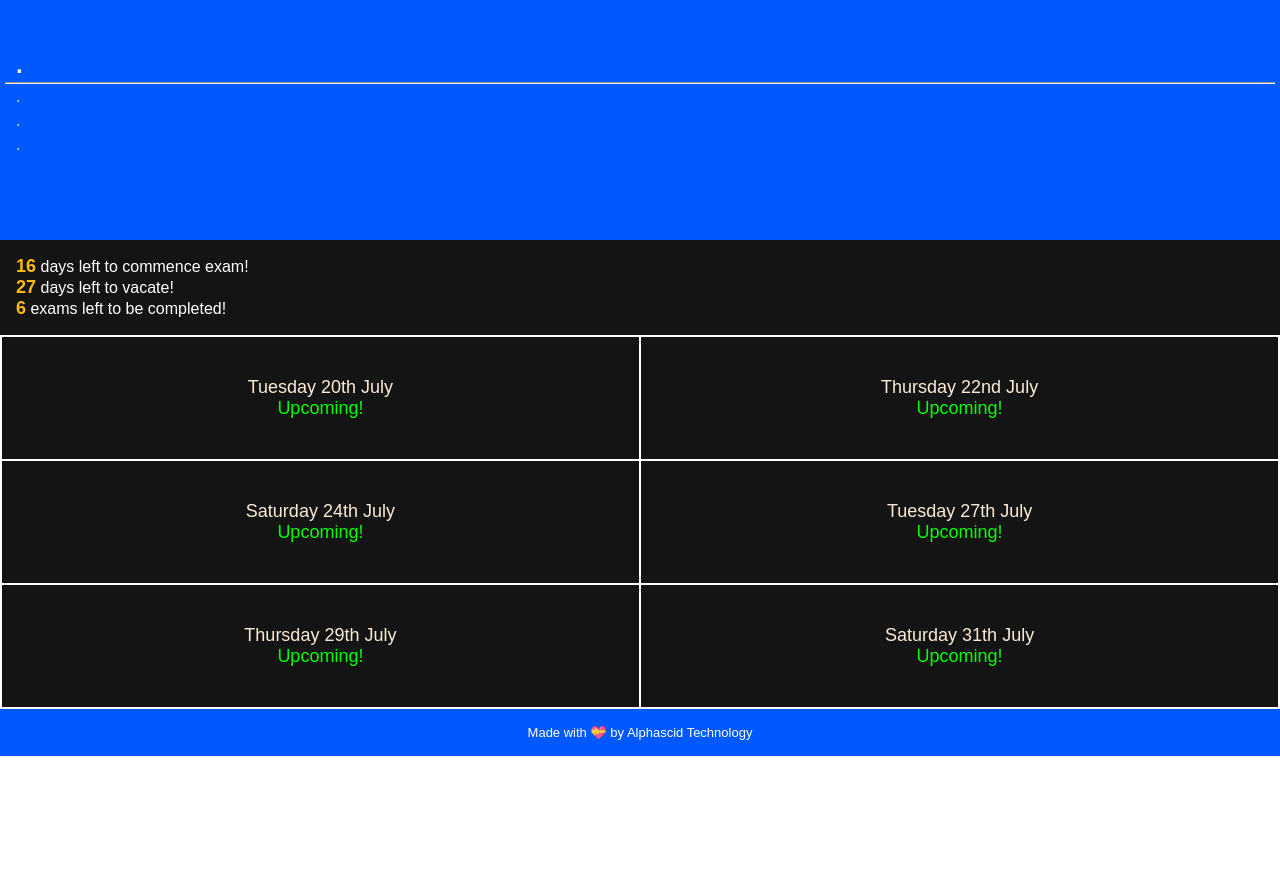
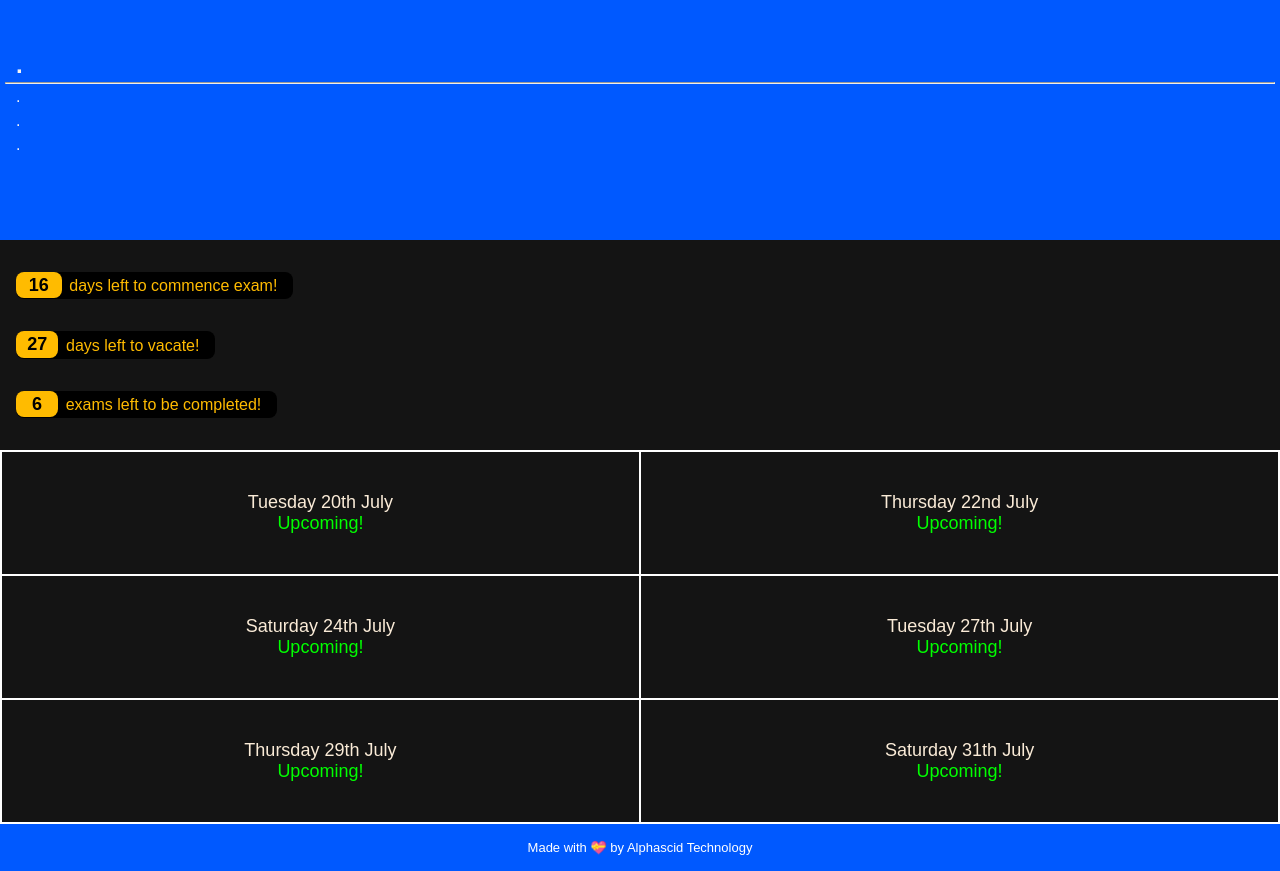
Before and after one commit to ercodr/exam, a plain HTML site: page index.html in a window 1280 px wide. Before the commit the page ends 800 px from the top, so only its background shows below. Drawn offline with Linux system fonts and the light colour scheme.

Commit message:
Add files via upload

```diff
--- a/index.css
+++ b/index.css
@@ -82,8 +82,37 @@
 
 .daysLeft{
     font-weight: bolder;
+    /* color: #ffbb00; */
+    color: #000;
+    font-size: large;
+    background-color: #ffbb00;
+    padding:  .5rem;
+    border-radius: .5rem;
+    padding-right: 1rem;
+}
+
+.main{
+    margin: 1rem 0;
+    background-color: #000000;
     color: #ffbb00;
-    font-size: large;
+    padding: .2rem 0;
+    width:  fit-content;
+    border-radius: .5rem;
+    padding-right: 1rem;
+}
+
+#examSpan{
+    padding: .2rem 1rem;
+}
+#examComSpan{
+    padding: .2rem .8rem;
+}
+#vacationSpan{
+    padding: .2rem .7rem;
+}
+
+.cont{
+    margin-left: .2rem;
 }
 
 @keyframes alert {
--- a/index.html
+++ b/index.html
@@ -17,19 +17,19 @@
     </div>
 
     <div class="left timers">
-        <div class="right">
+        <div class="main">
             <span class="daysLeft" id="examComSpan"></span>
-            <span> days left to commence exam!</span>
+            <span class="cont"> days left to commence exam!</span>
         </div>
 
-        <div>
+        <div class="main">
             <span class="daysLeft" id="vacationSpan"></span>
-            <span> days left to vacate!</span>
+            <span class="cont"> days left to vacate!</span>
         </div>
 
-        <div class="right">
+        <div class="main">
             <span class="daysLeft" id="examSpan"></span>
-            <span> exams left to be completed!</span>
+            <span class="cont"> exams left to be completed!</span>
         </div>
     </div>
 
```
